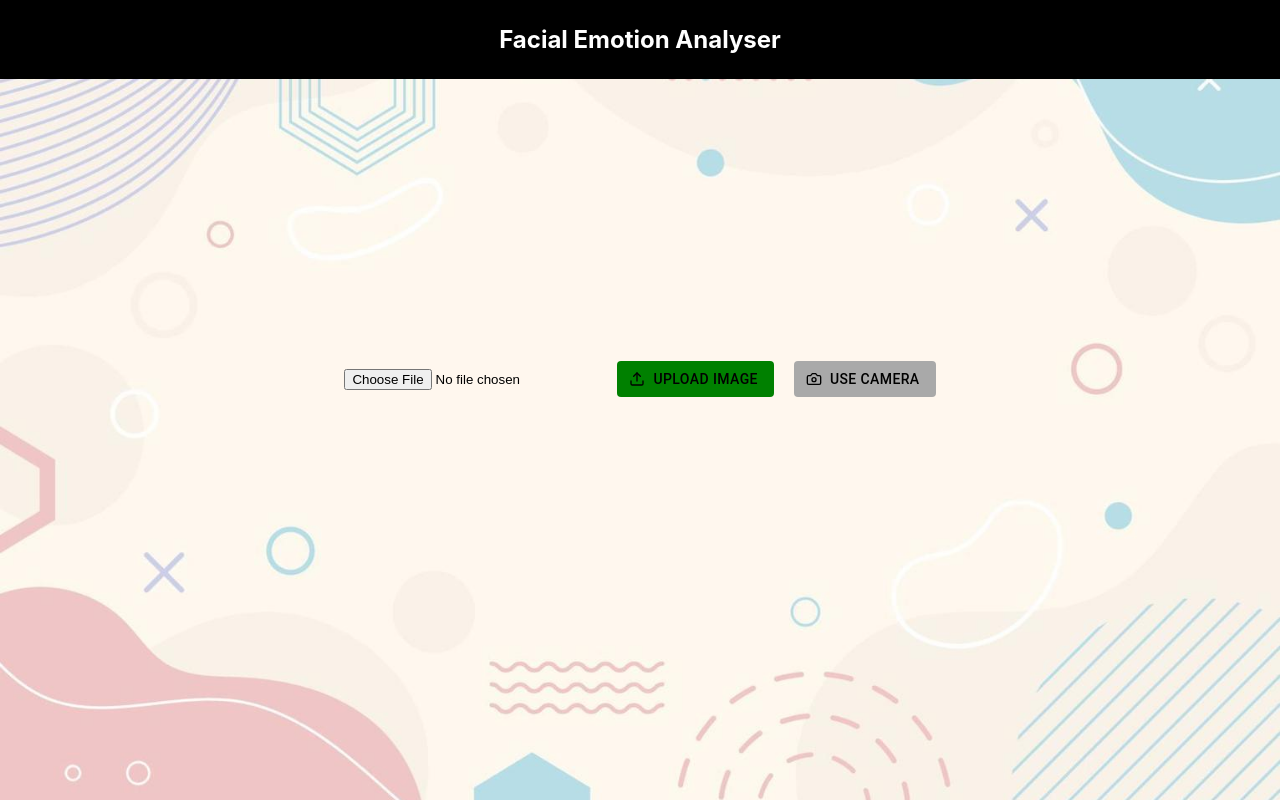
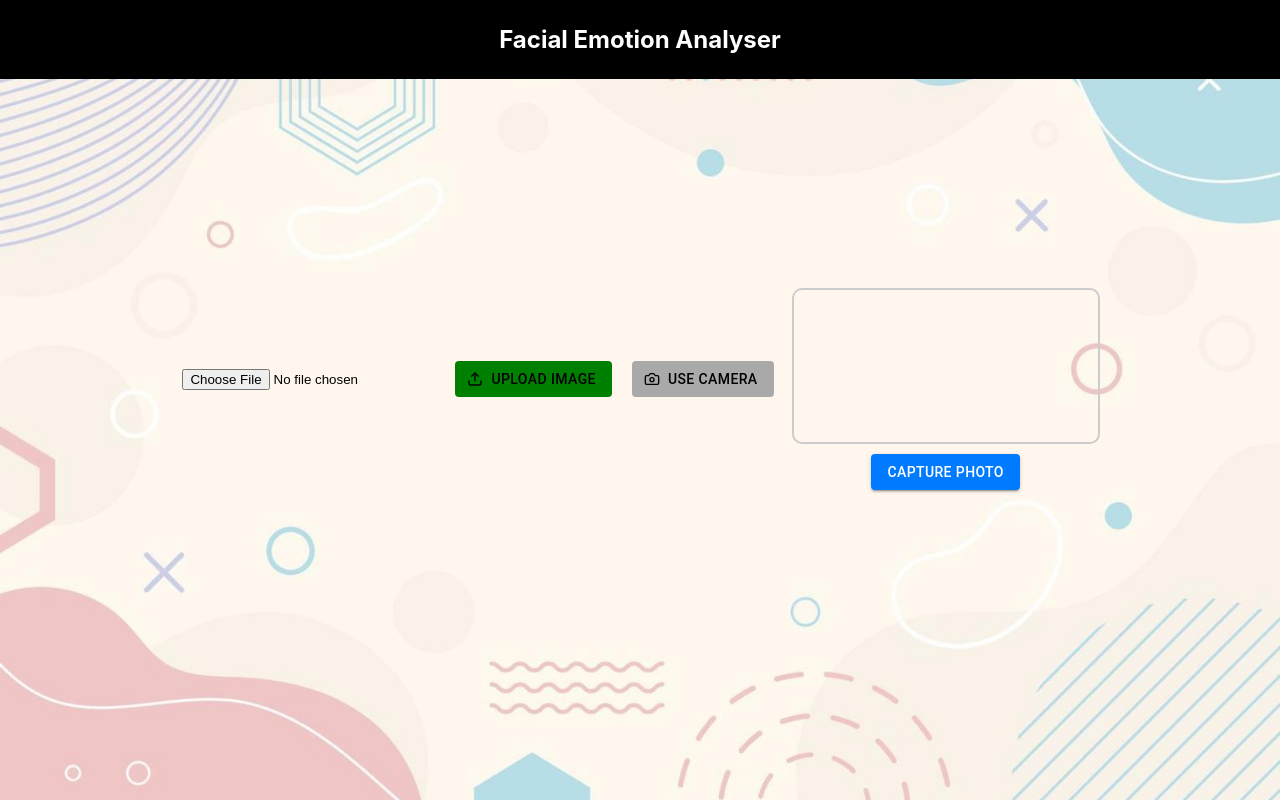
Before and after one commit to AdrianStrymer/FYP-Facial-Emotion-Analyser, a React (Create React App) app in the folder frontend/: page / in a window 1280 px wide. Both pictures are taken after a click on the button "USE CAMERA". Built offline with nearby package versions, Linux system fonts and the light colour scheme; no server answers.

Commit message:
Added camera functionality

```diff
--- a/frontend/src/components/HomeScreen.css
+++ b/frontend/src/components/HomeScreen.css
@@ -7,7 +7,7 @@
   justify-content: center;
 }
 
-    .upload-btn {
+  .upload-btn {
     background-color: green !important;
   }
 
@@ -27,3 +27,30 @@
   .icon {
     margin-right: 5px;
   }
+
+  .camera-preview {
+    display: flex;
+    flex-direction: column;
+    align-items: center;
+    gap: 10px;
+    margin-top: 20px;
+  }
+
+  .video-feed {
+    width: 100%;
+    max-width: 400px;
+    border-radius: 10px;
+    border: 2px solid #ccc;
+  }
+
+  .capture-btn {
+    background-color: #007bff !important;
+    color: white !important;
+    font-size: 16px;
+    padding: 10px 20px;
+    border-radius: 8px;
+  }
+
+  .capture-btn:hover {
+    background-color: #0056b3 !important;
+  }
--- a/frontend/src/components/HomeScreen.js
+++ b/frontend/src/components/HomeScreen.js
@@ -1,4 +1,4 @@
-import {React, useState} from "react";
+import {React, useState, useRef} from "react";
 import Button from "@mui/material/Button";
 import { useNavigate } from "react-router-dom";
 import { Upload, Camera } from "lucide-react";
@@ -9,10 +9,41 @@ import axios from "axios";
 
 const Home = () => {
   const [selectedFile, setSelectedFile] = useState(null);
+  const [cameraActive, setCameraActive] = useState(false);
+  const videoRef = useRef(null);
+  const canvasRef = useRef(null);
   const navigate = useNavigate();
 
   const handleFileChange = (event) => {
     setSelectedFile(event.target.files[0]);
+  };
+
+  const startCamera = async () => {
+    setCameraActive(true);
+    try {
+      const stream = await navigator.mediaDevices.getUserMedia({ video: true });
+      if (videoRef.current) {
+        videoRef.current.srcObject = stream;
+      }
+    } catch (error) {
+      console.error("Error accessing camera:", error);
+    }
+  };
+
+  const captureImage = () => {
+    if (!videoRef.current || !canvasRef.current) return;
+
+    const canvas = canvasRef.current;
+    const context = canvas.getContext("2d");
+    canvas.width = videoRef.current.videoWidth;
+    canvas.height = videoRef.current.videoHeight;
+    context.drawImage(videoRef.current, 0, 0, canvas.width, canvas.height);
+
+    canvas.toBlob((blob) => {
+      setSelectedFile(new File([blob], "captured_image.jpg", { type: "image/jpeg" }));
+      setCameraActive(false);
+      videoRef.current.srcObject.getTracks().forEach(track => track.stop());
+    }, "image/jpeg");
   };
 
   const handleUpload = async () => {
@@ -62,9 +93,23 @@ const Home = () => {
           variant="container"
           className="camera-btn"
           startIcon={<Camera size={16} />}
+          onClick={startCamera}
         >
           Use Camera
         </Button>
+        {cameraActive && (
+          <div className="camera-preview">
+            <video ref={videoRef} autoPlay playsInline className="video-feed" />
+            <Button
+              variant="contained"
+              className="capture-btn"
+              onClick={captureImage}
+            >
+              Capture Photo
+            </Button>
+          </div>
+        )}
+        <canvas ref={canvasRef} style={{ display: "none" }} />
       </div>
     </div>
   );
--- a/frontend/src/components/ResultsScreen.js
+++ b/frontend/src/components/ResultsScreen.js
@@ -17,15 +17,11 @@ const ResultsScreen = () => {
         const response = await axios.get(`http://localhost:5000/results/${encodeURIComponent(imageKey)}`);
         const { analysisResult, imageUrl } = response.data;
 
-        console.log("Raw Analysis Result:", analysisResult);
-
         if (analysisResult && analysisResult.emotions) {
           const emotions = analysisResult.emotions.map((emotionObj) => ({
             emotion: emotionObj.Type,
             confidence: emotionObj.Confidence,
           }));
-
-          console.log("Formatted Emotions:", emotions);
 
           setAnalysisResults(emotions);
         } else {
```
